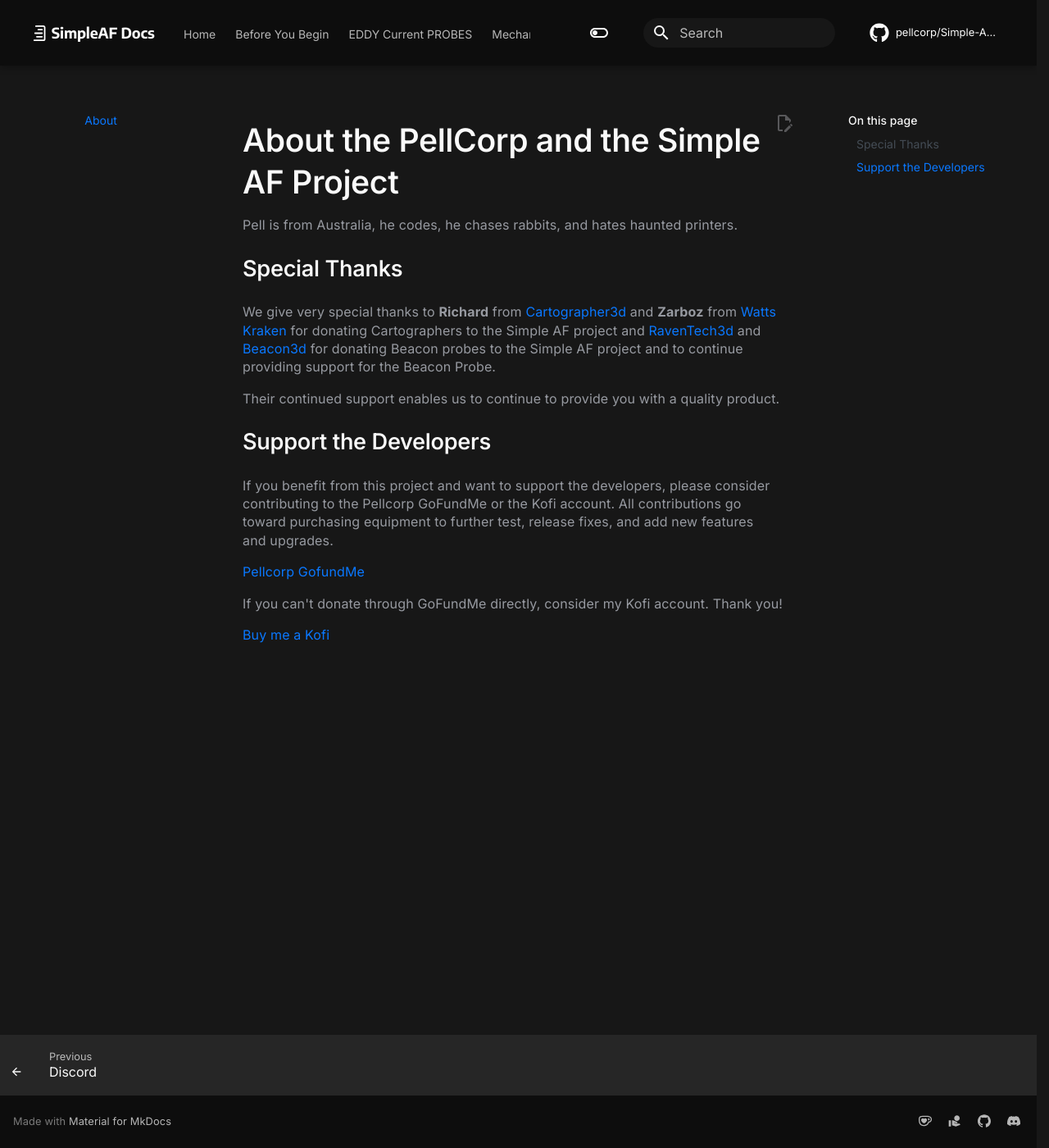
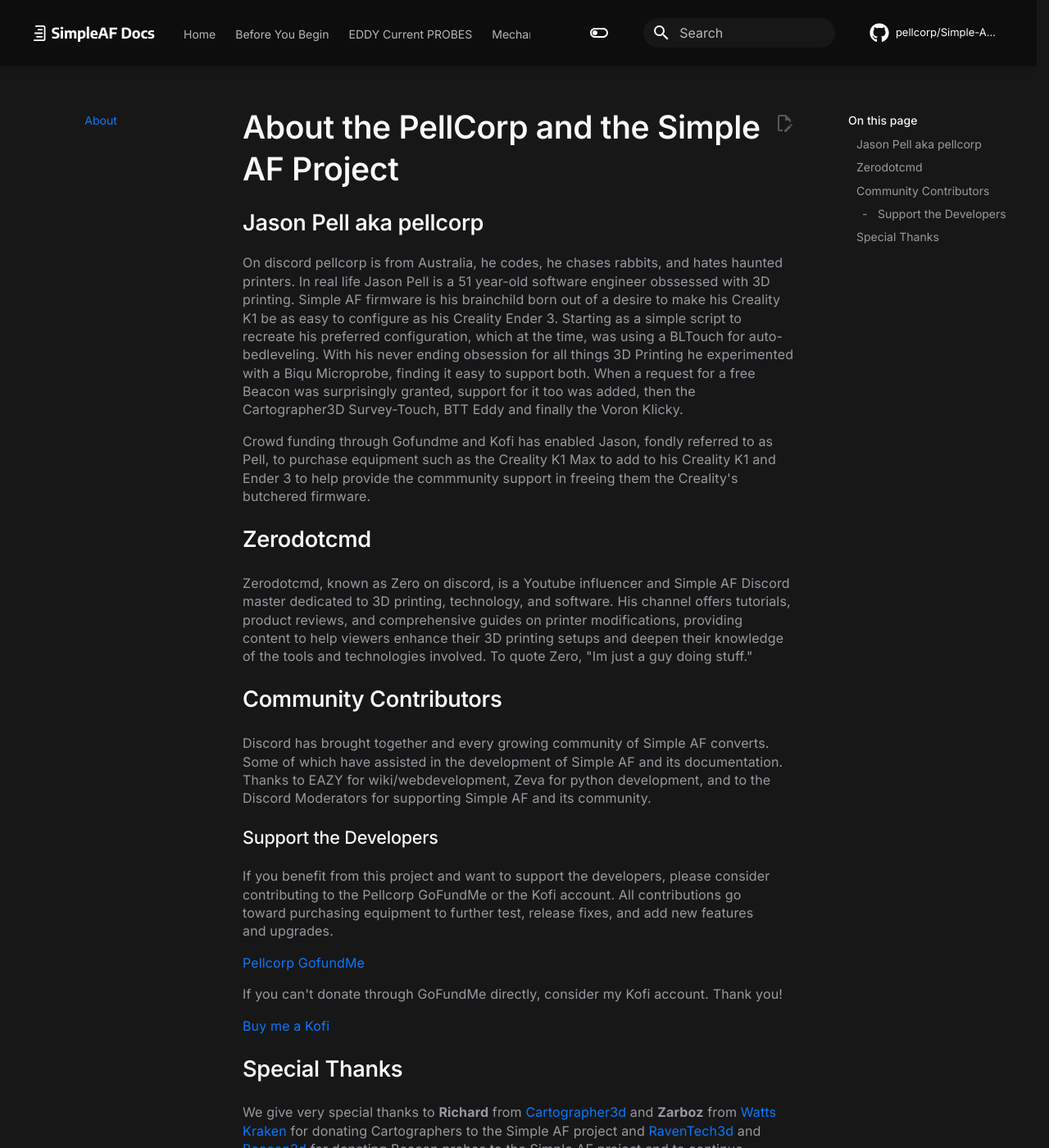
Before and after one commit to pellcorp/Simple-AF-Wiki, an MkDocs documentation site: the page built from docs/about.md, in a window 1280 px wide and 1400 px high. Shown: the whole window at 82% size. Built offline with MkDocs 1.6.1 and Material for MkDocs 9.7.7, drawn with Linux system fonts in a browser that asks for light colours; comment, search, counter and statistics services are not loaded.

Commit message:
content and formatting

```diff
--- a/docs/about.md
+++ b/docs/about.md
@@ -1,14 +1,22 @@
 # About the PellCorp and the Simple AF Project
 
-Pell is from Australia, he codes, he chases rabbits, and hates haunted printers.
+## Jason Pell aka pellcorp
 
-## Special Thanks
+On discord pellcorp is from Australia, he codes, he chases rabbits, and hates haunted printers.
+In real life Jason Pell is a 51 year-old software engineer obssessed with 3D printing. Simple AF firmware is his brainchild born out of a desire to make his Creality K1 be as easy to configure as his Creality Ender 3. Starting as a simple script to recreate his preferred configuration, which at the time, was using a BLTouch for auto-bedleveling. With his never ending obsession for all things 3D Printing he experimented with a Biqu Microprobe, finding it easy to support both. When a request for a free Beacon was surprisingly granted, support for it too was added, then the Cartographer3D Survey-Touch, BTT Eddy and finally the Voron Klicky.
 
-We give very special thanks to **Richard** from [Cartographer3d](<https://cartographer3d.com>) and **Zarboz** from [Watts Kraken](<https://wattskraken.xyz/>) for donating Cartographers to the Simple AF project and [RavenTech3d](<https://raven3dtech.com.au/>) and [Beacon3d](<https://beacon3d.com>) for donating Beacon probes to the Simple AF project and to continue providing support for the Beacon Probe.
+Crowd funding through Gofundme and Kofi has enabled Jason, fondly referred to as Pell, to purchase equipment such as the Creality K1 Max to add to his Creality K1 and Ender 3 to help provide the commmunity support in freeing them the Creality's butchered firmware.
 
-Their continued support enables us to continue to provide you with a quality product.
+## Zerodotcmd
 
-## Support the Developers
+Zerodotcmd, known as Zero on discord, is a Youtube influencer and Simple AF Discord master dedicated to 3D printing, technology, and software. His channel offers tutorials, product reviews, and comprehensive guides on printer modifications, providing content to help viewers enhance their 3D printing setups and deepen their knowledge of the tools and technologies involved. To quote Zero, "Im just a guy doing stuff."
+
+## Community Contributors
+
+Discord has brought together and every growing community of Simple AF converts. Some of which have assisted in the development of Simple AF and its documentation.
+Thanks to EAZY for wiki/webdevelopment, Zeva for python development, and to the Discord Moderators for supporting Simple AF and its community.
+
+### Support the Developers
 
 If you benefit from this project and want to support the developers, please consider contributing to the Pellcorp GoFundMe or the Kofi account. All contributions go toward purchasing equipment to further test, release fixes, and add new features and upgrades.
 
@@ -17,3 +25,9 @@
 If you can't donate through GoFundMe directly, consider my Kofi account. Thank you!
 
 [Buy me a Kofi](https://ko-fi.com/pellcorp49698)
+
+## Special Thanks
+
+We give very special thanks to **Richard** from [Cartographer3d](<https://cartographer3d.com>) and **Zarboz** from [Watts Kraken](<https://wattskraken.xyz/>) for donating Cartographers to the Simple AF project and [RavenTech3d](<https://raven3dtech.com.au/>) and [Beacon3d](<https://beacon3d.com>) for donating Beacon probes to the Simple AF project and to continue providing support for the Beacon Probe.
+
+Their continued support enables us to continue to provide you with a quality product.
```
Also changed, not shown: docs/cart/cartinstall.md (+7 -11 lines), docs/cart/preparation.md (+1 -1 lines).
